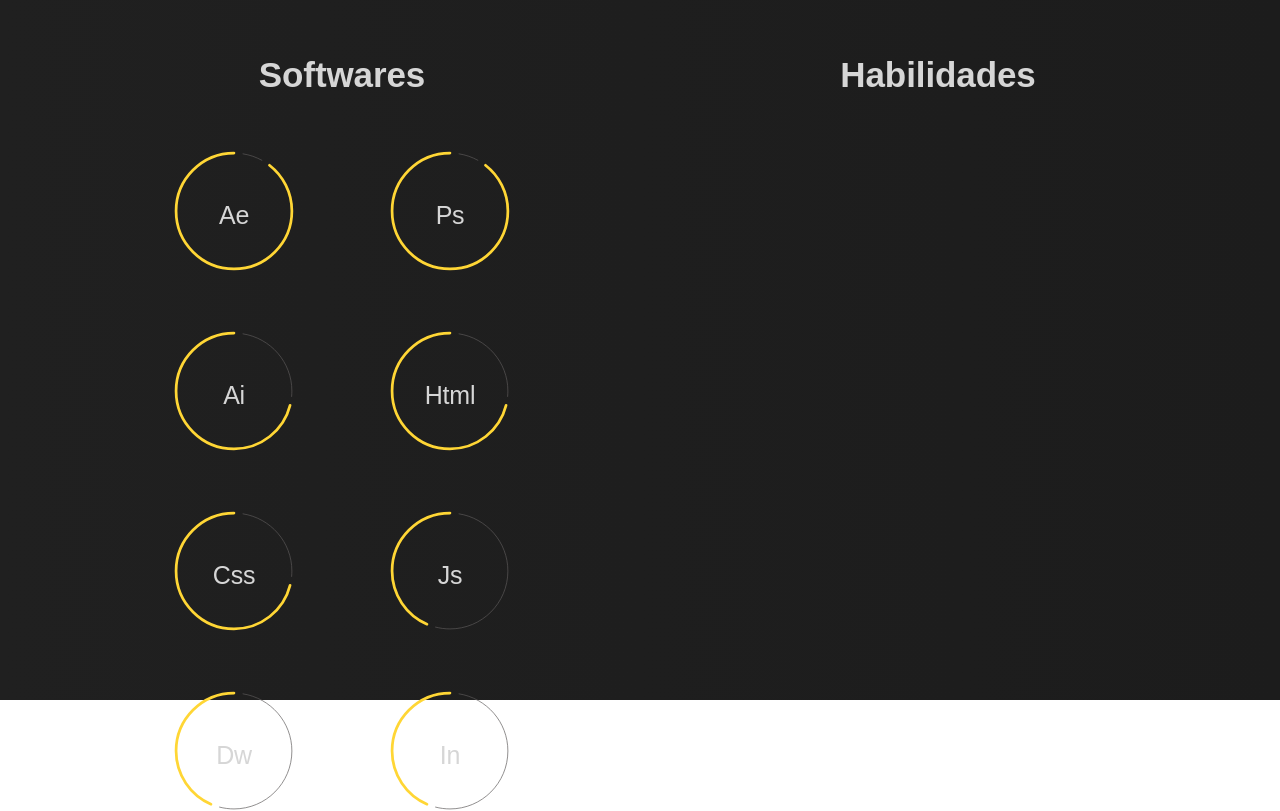
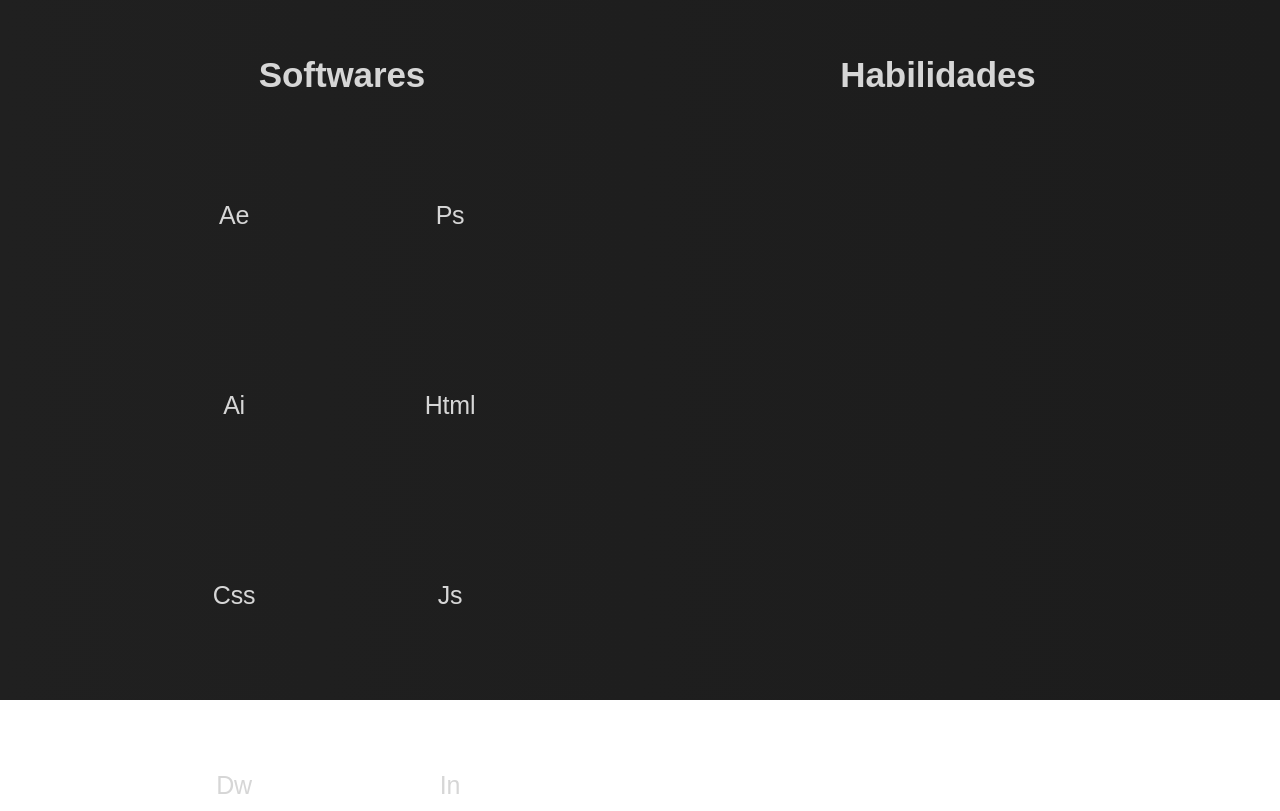
Before and after one commit to guhesse/portfolio, a React (Create React App) app: page / in a window 1280 px wide. Shown: the part 900-1711 px from the top of the page. Built offline with nearby package versions, Linux system fonts and the light colour scheme; a web font is replaced by a local one.

Commit message:
add scroll trigger on softwares

```diff
--- a/package.json
+++ b/package.json
@@ -6,6 +6,7 @@
     "@testing-library/jest-dom": "^5.16.5",
     "@testing-library/react": "^13.4.0",
     "@testing-library/user-event": "^13.5.0",
+    "gsap": "^3.11.5",
     "jquery": "^3.7.0",
     "lottie-react": "^2.4.0",
     "react": "^18.2.0",
--- a/src/components/RoundedProgress.js
+++ b/src/components/RoundedProgress.js
@@ -1,16 +1,53 @@
-import React from 'react';
-import Lottie from 'lottie-react';
+import React, { useEffect, useRef } from 'react';
+import { gsap } from 'gsap';
+import { ScrollTrigger } from 'gsap/ScrollTrigger';
+import Lottie from 'lottie-web';
 
 const RoundedProgress = (props) => {
-    const progress = props.progress;
-    const software = props.software;
+  const { progress, software } = props;
+  const containerRef = useRef(null);
+  const animationRef = useRef(null);
 
-    return (
-        <div className="progress-rounded-contain">
-            <Lottie trigger="hover"  className="rounded-progress-animation" loop='false' animationData={progress} />
-            <p className="software-text">{software}</p>
-        </div>
-    );
-}
+  useEffect(() => {
+    // Inicialização do ScrollTrigger
+    gsap.registerPlugin(ScrollTrigger);
 
-export default RoundedProgress
+    // Configuração do ScrollTrigger
+    ScrollTrigger.create({
+      trigger: containerRef.current,
+      start: 'top 80%', // Iniciar animação quando o topo do elemento estiver a 80% da altura da janela
+      onEnter: () => {
+        // Iniciar a animação Lottie
+        animationRef.current.play();
+      },
+      onLeaveBack: () => {
+        // Retroceder a animação Lottie quando o elemento sair da tela
+        animationRef.current.goToAndStop(0);
+      },
+    });
+
+    // Carregar a animação Lottie
+    animationRef.current = Lottie.loadAnimation({
+      container: containerRef.current,
+      animationData: progress,
+      loop: false,
+      autoplay: false,
+      rendererSettings: {
+        className: "rounded-progress-animation"
+      }
+    });
+
+    // Remover o ScrollTrigger quando o componente for desmontado
+    return () => {
+      ScrollTrigger.getAll().forEach((trigger) => trigger.kill());
+    };
+  }, [progress]);
+
+  return (
+    <div className="progress-rounded-contain" ref={containerRef}>
+      <p className="software-text">{software}</p>
+    </div>
+  );
+};
+
+export default RoundedProgress;
--- a/src/styles.css
+++ b/src/styles.css
@@ -244,24 +244,22 @@ div.progress-rounded-contain {
   padding: 0px 13px 0 13px;
   margin: 10px;
   width: 170px;
-  height: 160px;
+  height: 170px;
   position: relative;
 }
 
-Lottie.rounded-progress-animation{
+.rounded-progress-animation {
   position: absolute;
-  top: 50%;
-  left: 50%;
+  top: 0;
+  left: 0;
   transform: translate(-50%, -50%);
-  background-color: blue;
 }
 
 p.software-text{
   position: absolute;
-  top: 40%;
+  top: 38%;
   left: 50%;
   transform: translate(-50%, -50%);
-
   font-size: 25px;
   color: var(--color-white);
 }
```
Also changed, not shown: 1 other file (tests, documents, lock files or other folders).
